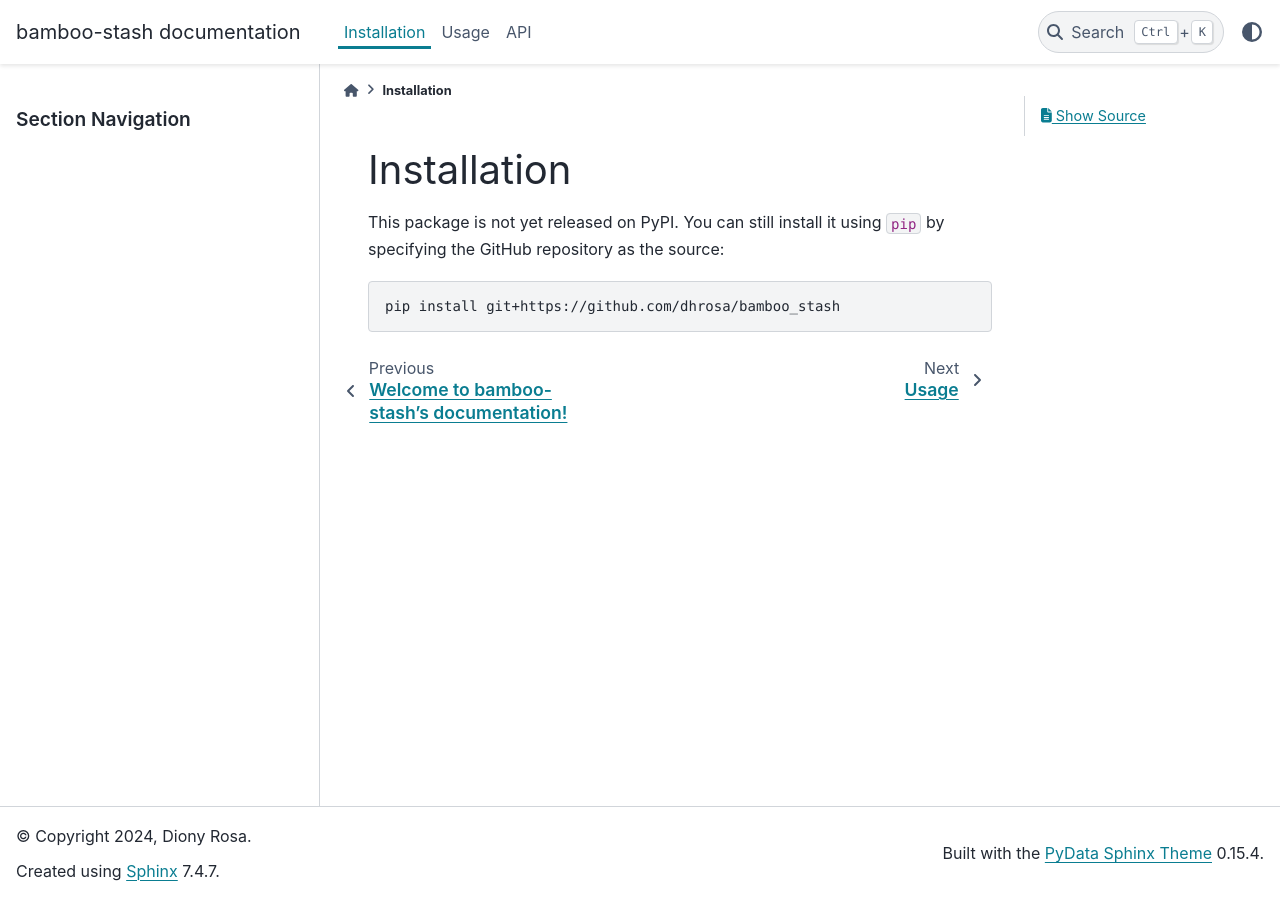
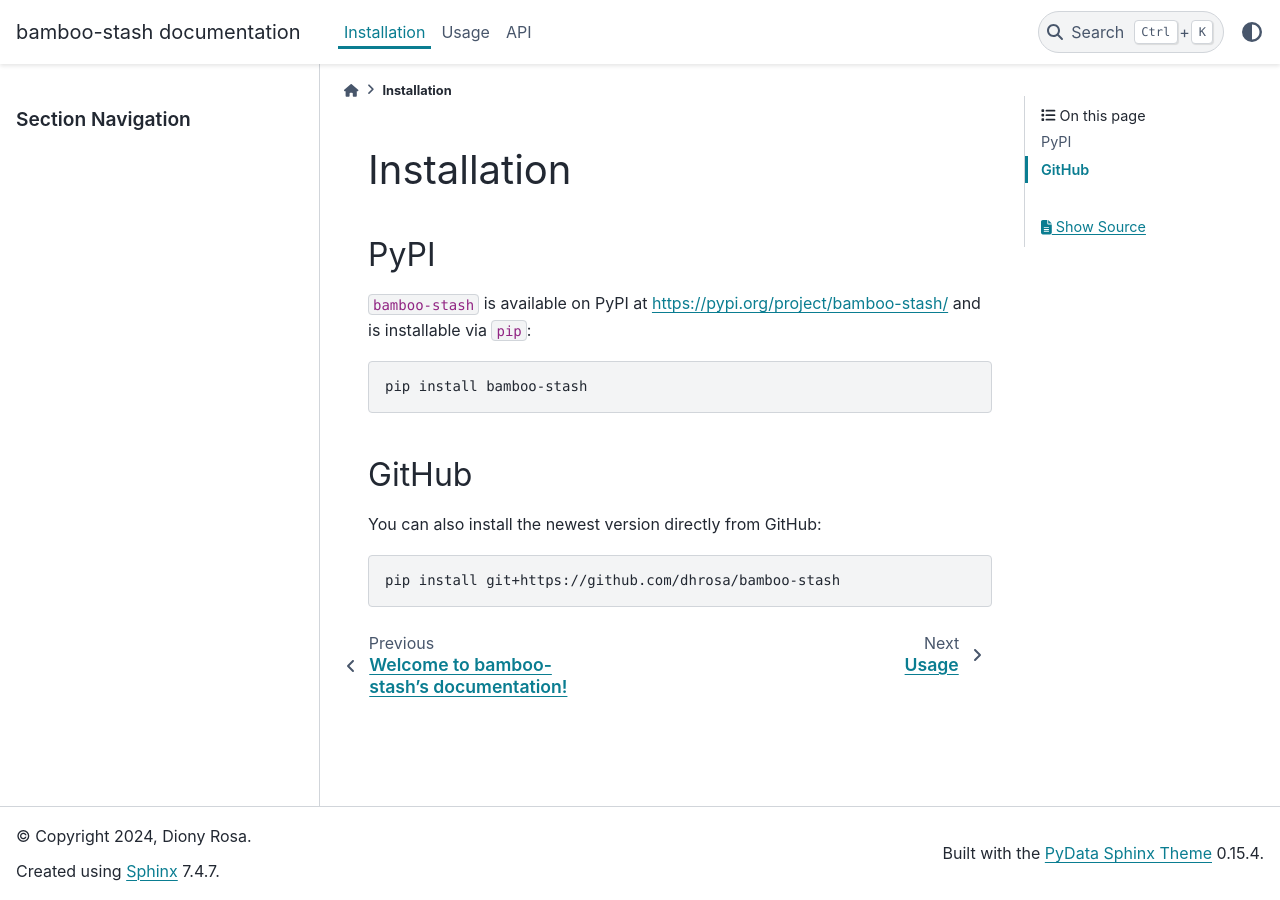
Before and after one commit to dhrosa/bamboo-stash, a Sphinx documentation site: the page built from docs/installation.rst, in a window 1280 px wide. Built offline with Sphinx 7.4.7 and the PyData theme 0.15.4, drawn with Linux system fonts in a browser that asks for light colours.

```diff
--- a/docs/installation.rst
+++ b/docs/installation.rst
@@ -1,9 +1,20 @@
 Installation
 ============
 
-This package is not yet released on PyPI. You can still install it using ``pip``
-by specifying the GitHub repository as the source:
+PyPI
+----
+
+``bamboo-stash`` is available on PyPI at https://pypi.org/project/bamboo-stash/ and is installable via ``pip``:
 
 .. code:: shell
 
-   pip install git+https://github.com/dhrosa/bamboo_stash
+   pip install bamboo-stash
+
+GitHub
+------
+
+You can also install the newest version directly from GitHub:
+
+.. code:: shell
+
+   pip install git+https://github.com/dhrosa/bamboo-stash
--- a/pyproject.toml
+++ b/pyproject.toml
@@ -15,6 +15,10 @@ authors = [
 dynamic = ["version"]
 
 dependencies = ["pandas", "platformdirs"]
+
+[project.urls]
+Documentation = "https://bamboo-stash.readthedocs.io"
+Repository = "https://github.com/dhrosa/bamboo-stash"
 
 [tool.hatch.version]
 path = "src/bamboo_stash/__init__.py"
--- a/src/bamboo_stash/__init__.py
+++ b/src/bamboo_stash/__init__.py
@@ -1,6 +1,6 @@
 from .stash import Stash, StashedFunction, stash
 
-VERSION = "0.1.2"
+VERSION = "0.1.3"
 
 __all__ = [
     "Stash",
```
Also changed, not shown: README.rst (+9 -0 lines), docs/index.rst (+9 -0 lines).
